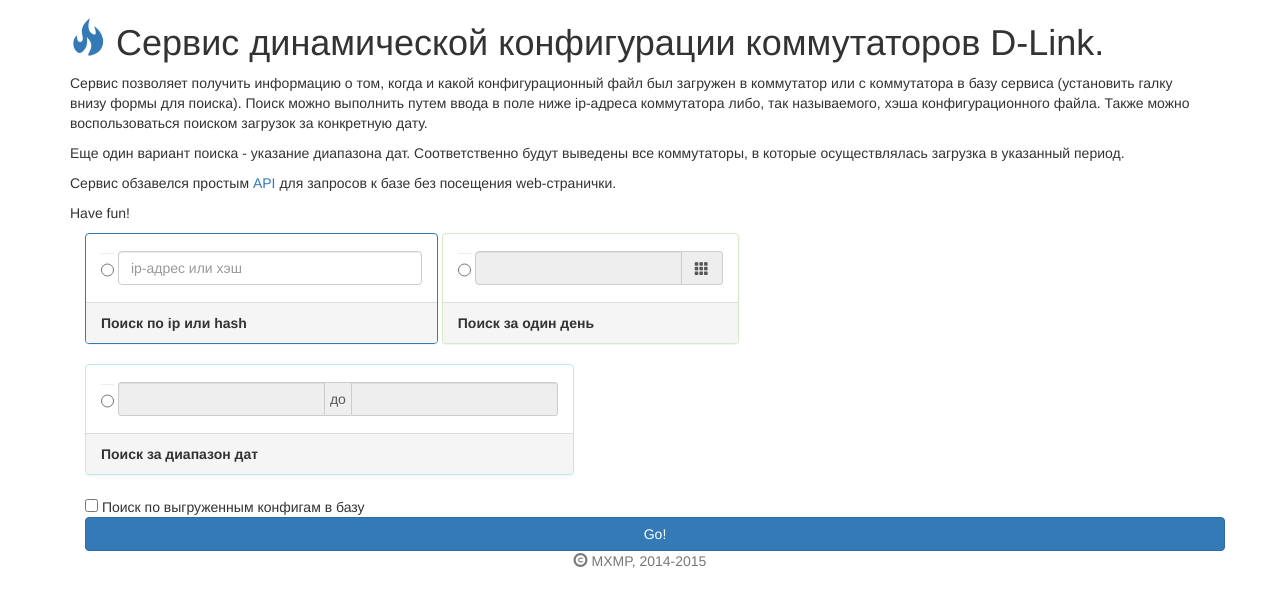
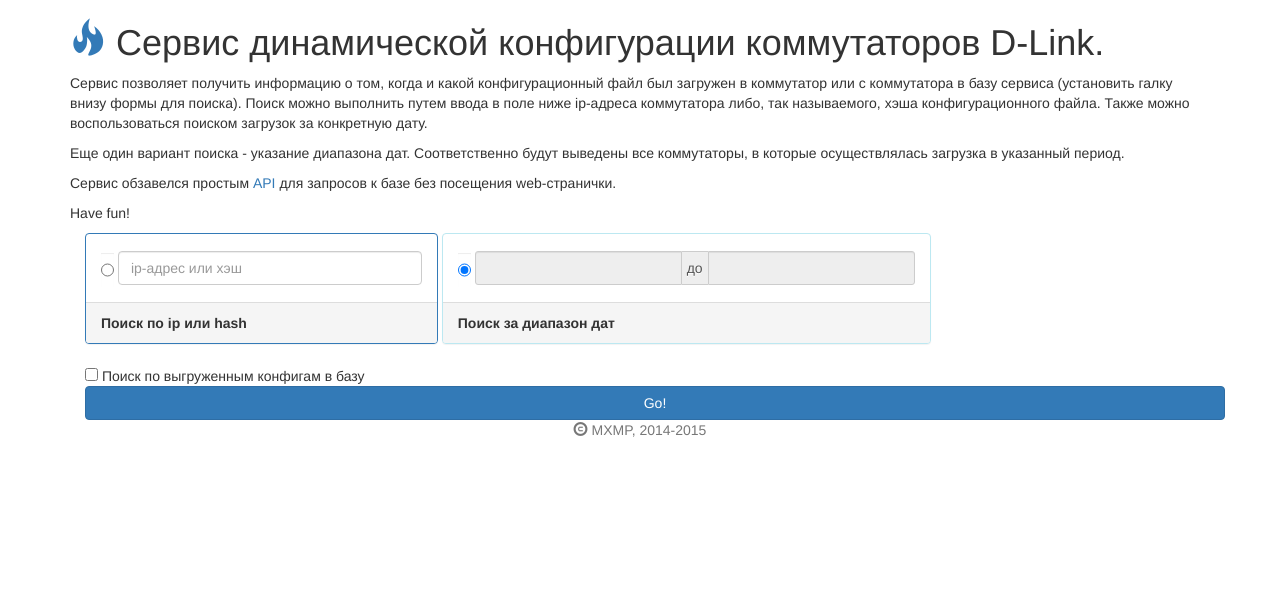
Before and after one commit to MXMP/dracon-cfg-view, a PHP site: page / in a window 1280 px wide. Shown: the top 607 px of the page. Run offline with PHP 8.4, Linux system fonts and the light colour scheme.

Commit message:
[ISSUE#8] Убрал из формы на главной странице пункт с поиском за один день, сделал его автоматически выбранным.

```diff
--- a/index.php
+++ b/index.php
@@ -37,26 +37,9 @@
                     </div>
 
                     <div class="form-group">
-                        <div class="panel panel-success">
-                            <div class="panel-body">
-                                <input class="form-control" type="radio" name="searchMethod" value="oneDay">
-                                <div class="input-group date" id="datepickerOneDay">
-                                    <input type="text" class="form-control" name="oneDayDate" readonly />
-                                    <span class="input-group-addon">
-                                        <i class="glyphicon glyphicon-th"></i>
-                                    </span>
-                                </div>
-                            </div>
-                            <div class="panel-footer">
-                                <strong>Поиск за один день</strong>
-                            </div>
-                        </div>
-                    </div>
-
-                    <div class="form-group">
                         <div class="panel panel-info">
                             <div class="panel-body">
-                                <input class="form-control" type="radio" name="searchMethod" value="dateRange">
+                                <input class="form-control" type="radio" name="searchMethod" value="dateRange" checked="checked">
                                 <div class="input-group input-daterange" id="datepickerRange">
                                     <input type="text"  class="form-control" name="dateRangeStart" readonly />
                                     <span class="input-group-addon">до</span>
```
